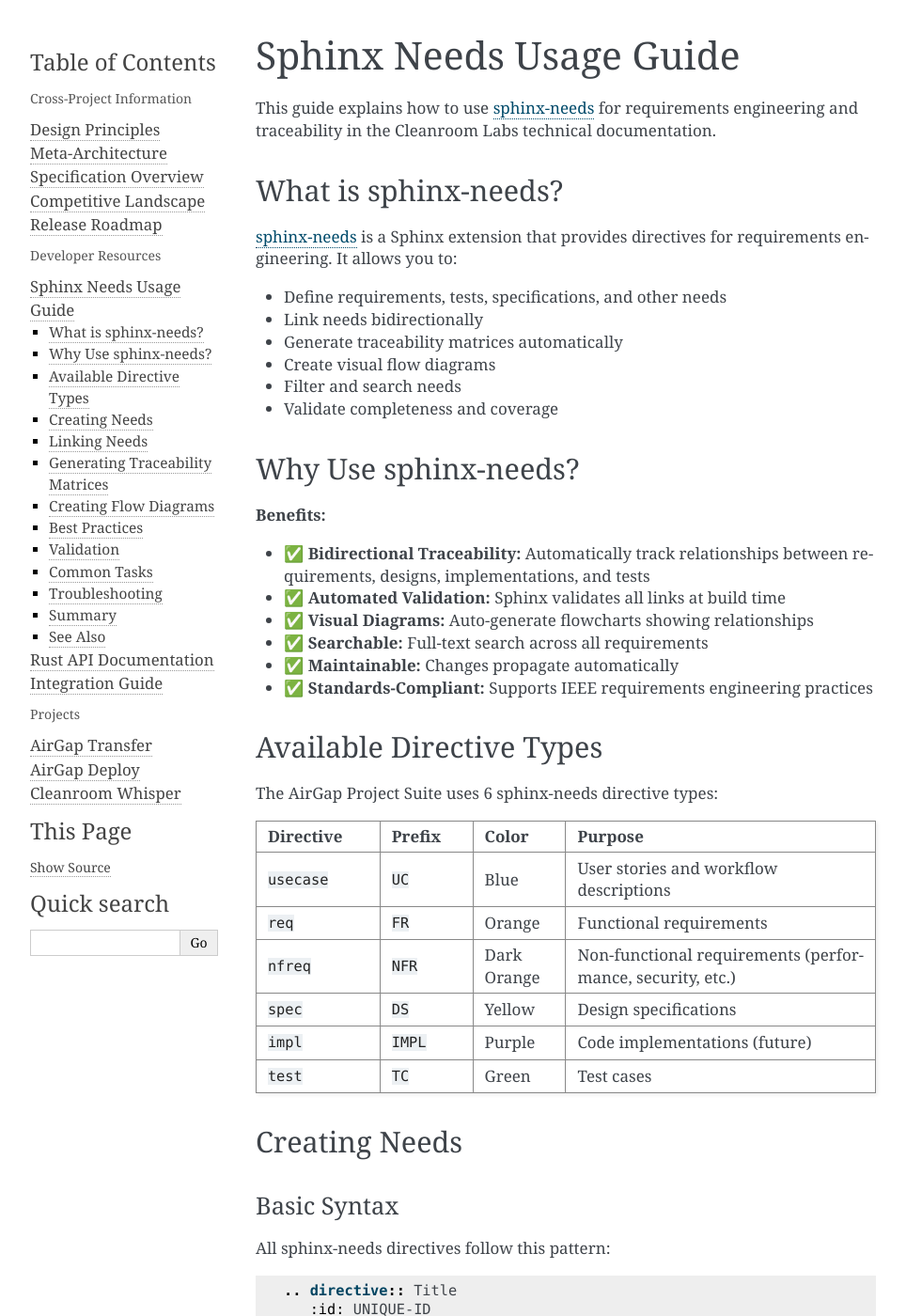
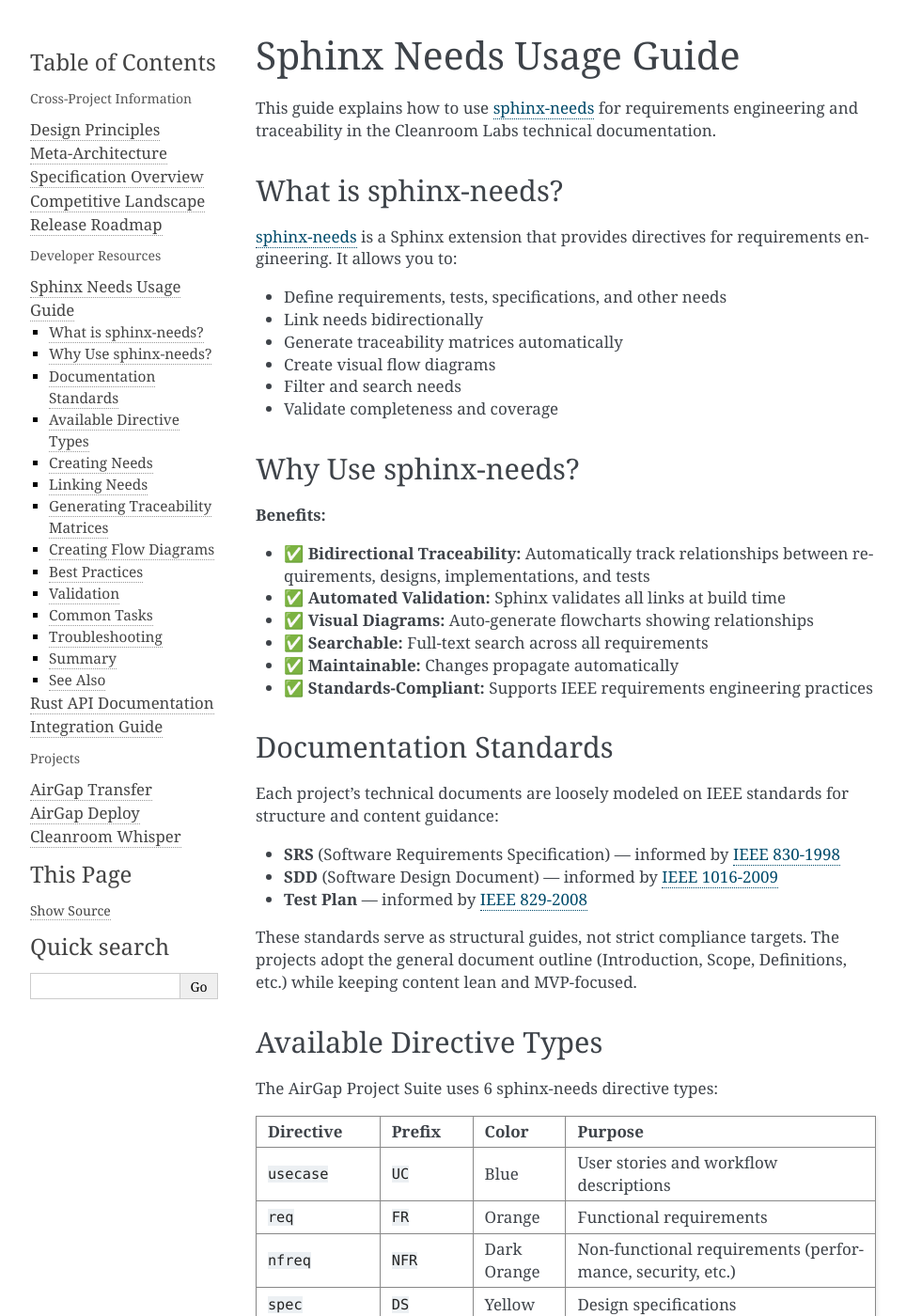
Before and after one commit to Cleanroom-Labs/cleanroom-technical-docs, a Sphinx documentation site: the page built from source/meta/sphinx-needs-guide.rst, in a window 1280 px wide and 1400 px high. Shown: the whole window at 94% size, without its empty margins (148-1112 px from the left). Built offline with Sphinx 7.4.7, drawn with Linux system fonts in a browser that asks for light colours; some of the changed text lies outside the part shown.

Commit message:
docs: add documentation standards section and update submodules
- Add "Documentation Standards" section to sphinx-needs guide explaining
  IEEE 830/1016/829 as structural guides
- Expand See Also with IEEE 1016 and 829 links
- Update submodule pointers for deploy, transfer, and whisper

Co-Authored-By: Claude Opus 4.5 <noreply@anthropic.com>

```diff
--- a/source/meta/sphinx-needs-guide.rst
+++ b/source/meta/sphinx-needs-guide.rst
@@ -27,6 +27,17 @@ Why Use sphinx-needs?
 - ✅ **Searchable:** Full-text search across all requirements
 - ✅ **Maintainable:** Changes propagate automatically
 - ✅ **Standards-Compliant:** Supports IEEE requirements engineering practices
+
+Documentation Standards
+-----------------------
+
+Each project's technical documents are loosely modeled on IEEE standards for structure and content guidance:
+
+- **SRS** (Software Requirements Specification) — informed by `IEEE 830-1998 <https://standards.ieee.org/standard/830-1998.html>`_
+- **SDD** (Software Design Document) — informed by `IEEE 1016-2009 <https://standards.ieee.org/standard/1016-2009.html>`_
+- **Test Plan** — informed by `IEEE 829-2008 <https://standards.ieee.org/standard/829-2008.html>`_
+
+These standards serve as structural guides, not strict compliance targets. The projects adopt the general document outline (Introduction, Scope, Definitions, etc.) while keeping content lean and MVP-focused.
 
 Available Directive Types
 --------------------------
@@ -670,5 +681,7 @@ See Also
 - :doc:`/meta/rust-integration-guide` - Link code to requirements
 - `sphinx-needs Documentation <https://sphinx-needs.readthedocs.io/>`_
 - `IEEE 830-1998 <https://standards.ieee.org/standard/830-1998.html>`_ - Requirements specification standard
+- `IEEE 1016-2009 <https://standards.ieee.org/standard/1016-2009.html>`_ - Software design description standard
+- `IEEE 829-2008 <https://standards.ieee.org/standard/829-2008.html>`_ - Software test documentation standard
 
 .. _sphinx-needs: https://sphinx-needs.readthedocs.io/en/stable/
```
